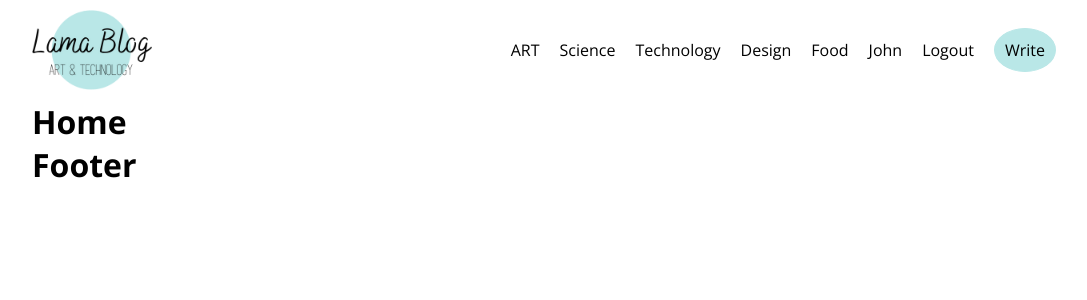
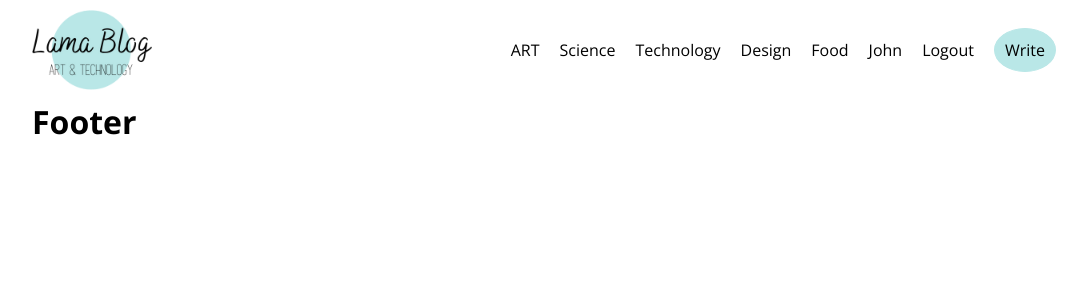
Before and after one commit to KumarSashank/React_Blog, a React (Create React App) app in the folder client/: page / in a window 1280 px wide. Shown: the top 300 px of the page, without its empty margins (96-1183 px from the left). Built offline with nearby package versions, Linux system fonts and the light colour scheme.

Commit message:
added footer page

```diff
--- a/client/src/pages/Home.jsx
+++ b/client/src/pages/Home.jsx
@@ -2,9 +2,7 @@ import React from "react";
 
 const Home = () => {
     return (
-        <div>
-            <h1>Home</h1>
-        </div>
+        <div className="home">  </div>
         );
     }
 
```
